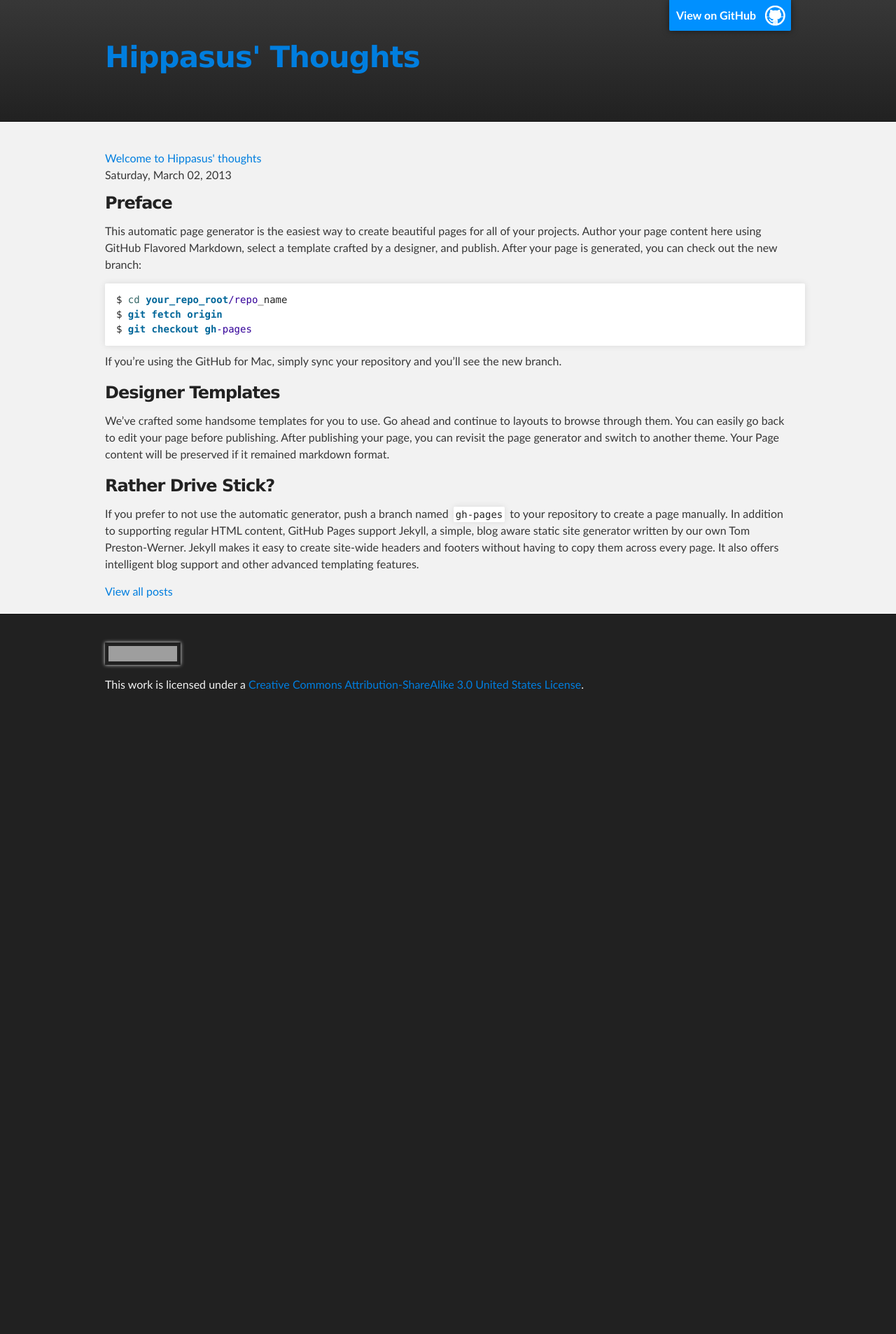
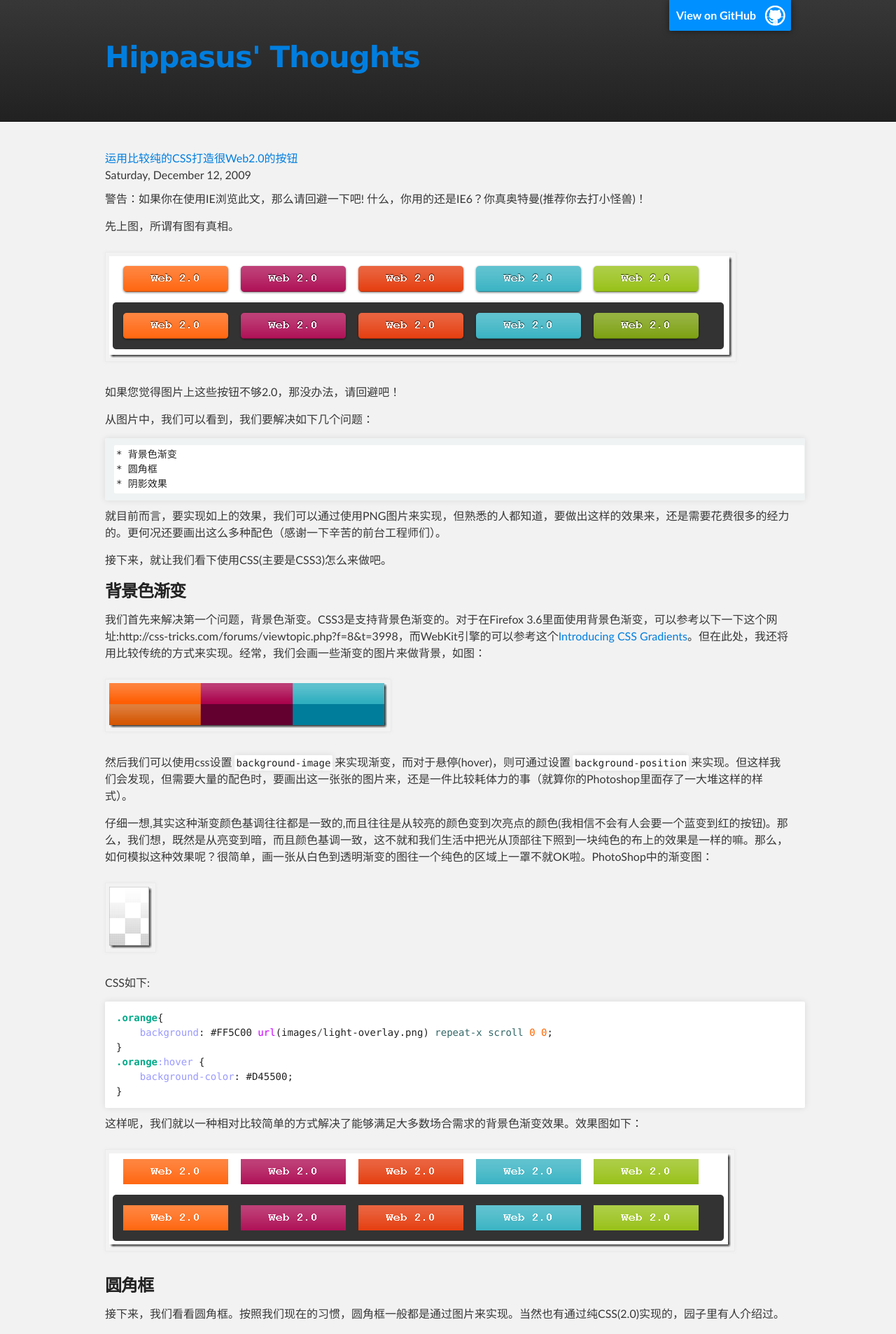
Before and after one commit to hippasus/hippasus.github.com, a Jekyll site: the page built from index.html, in a window 1280 px wide. Shown: the top 1906 px of the page at 70% size. Built offline with Jekyll 4.4.1, drawn with Linux system fonts in a browser that asks for light colours; before the commit the page ends 1025 px from its top, so only the background shows below that; some of the changed text lies outside the part shown; grey boxes are pictures that could not be loaded.

Commit message:
add post for css3 buttons

```diff
--- /dev/null
+++ b/_posts/2009-12-12-use-pure-css-to-build-web2.0-buttons.md
@@ -0,0 +1,216 @@
+---
+layout: post
+title: 运用比较纯的CSS打造很Web2.0的按钮
+---
+
+警告：如果你在使用IE浏览此文，那么请回避一下吧! 什么，你用的还是IE6？你真奥特曼(推荐你去打小怪兽)！
+
+先上图，所谓有图有真相。
+
+![CSS按钮效果图](/images/css-buttons/result.png)
+
+如果您觉得图片上这些按钮不够2.0，那没办法，请回避吧！
+
+从图片中，我们可以看到，我们要解决如下几个问题：
+
+	* 背景色渐变
+	* 圆角框
+	* 阴影效果
+
+就目前而言，要实现如上的效果，我们可以通过使用PNG图片来实现，但熟悉的人都知道，要做出这样的效果来，还是需要花费很多的经力的。更何况还要画出这么多种配色（感谢一下辛苦的前台工程师们）。
+
+接下来，就让我们看下使用CSS(主要是CSS3)怎么来做吧。
+
+
+### 背景色渐变
+
+我们首先来解决第一个问题，背景色渐变。CSS3是支持背景色渐变的。对于在Firefox 3.6里面使用背景色渐变，可以参考以下一下这个网址:http://css-tricks.com/forums/viewtopic.php?f=8&t=3998，而WebKit引擎的可以参考这个[Introducing CSS Gradients](http://webkit.org/blog/175/introducing-css-gradients/)。但在此处，我还将用比较传统的方式来实现。经常，我们会画一些渐变的图片来做背景，如图：
+
+![gradient](/images/css-buttons/gradient-pics_thumb.gif)
+
+然后我们可以使用css设置`background-image`来实现渐变，而对于悬停(hover)，则可通过设置`background-position`来实现。但这样我们会发现，但需要大量的配色时，要画出这一张张的图片来，还是一件比较耗体力的事（就算你的Photoshop里面存了一大堆这样的样式）。
+
+仔细一想,其实这种渐变颜色基调往往都是一致的,而且往往是从较亮的颜色变到次亮点的颜色(我相信不会有人会要一个蓝变到红的按钮)。那么，我们想，既然是从亮变到暗，而且颜色基调一致，这不就和我们生活中把光从顶部往下照到一块纯色的布上的效果是一样的嘛。那么，如何模拟这种效果呢？很简单，画一张从白色到透明渐变的图往一个纯色的区域上一罩不就OK啦。PhotoShop中的渐变图：
+
+![PS gradient](/images/css-buttons/ps-white-gradient_thumb.png)
+
+CSS如下:
+
+{% highlight css %}
+.orange{
+    background: #FF5C00 url(images/light-overlay.png) repeat-x scroll 0 0;
+}
+.orange:hover {
+    background-color: #D45500;
+}
+{% endhighlight %}
+
+这样呢，我们就以一种相对比较简单的方式解决了能够满足大多数场合需求的背景色渐变效果。效果图如下：
+
+![背景色渐变效果图](/images/css-buttons/effect-1_thumb.png)
+
+
+### 圆角框
+
+接下来，我们看看圆角框。按照我们现在的习惯，圆角框一般都是通过图片来实现。当然也有通过纯CSS(2.0)实现的，园子里有人介绍过。
+
+但那样会多写一丁点HTML。幸运的是CSS3支持圆角框，而且目前那些真正叫做的浏览器的浏览器也是支持圆角框的。只是写法稍微有点不同而已。如下:
+
+{% highlight css %}
+.orange{
+    -moz-border-radius: 5px;
+    -webkit-border-radius: 5px;
+}
+{% endhighlight %}
+
+明眼人一看就知道，上面那个是针对Firefox用的，下面是针对webkit内核的浏览器用的。效果图:
+
+![圆角框效果图](/images/css-buttons/effect-gradient_thumb.png)
+
+
+### 阴影效果
+
+在平常切页面(psd->html)的过程中，我最不喜欢做的就是两件事：一件是切圆角框，另外一件是切阴影，第三件便是切带阴影的圆角框(我讨厌数数数不清的人)。
+
+但是，自从看到下面的代码之后，哥笑了。
+
+
+先看效果图：
+
+![加阴影后效果图](/images/css-buttons/effect-2_thumb.png)
+
+这里面，需要特别指出的是，在CSS3里面，我们可以用RGBA模式选取颜色。所谓RGBA就是在原来的RGB中加了个A（废话）。这个A就是指Alpha，即透明度。合起来，我们就叫RGBA。然后写css时就可以采用rgba(0,0,0,0.5)这样的写法了。
+
+对于-moz-box-shadow的写法可以参考[-moz-box-shadow](https://developer.mozilla.org/En/CSS/-moz-box-shadow)
+
+嗯，阴影有了，写法如此简单。什么？文字不够2.0？好吧，继续加码：
+{% highlight css %}
+orange {
+    text-shadow: 0 -1px 1px rgba(0,0,0,0.8);
+}
+{% endhighlight %}
+
+还是明眼人就知道，text-shadow就是给文字加阴影。
+
+哦耶，最终效果图：
+
+![最终效果图](/images/css-buttons/effect-0_thumb.png)
+
+text-shadow的写法可以参考[text-shadow](https://developer.mozilla.org/en/CSS/text-shadow)。
+
+最终的CSS代码如下:
+{% highlight css %}
+.orange,.magenta,.blue,.green,.red {
+    display: inline-block;
+    width: 150px;
+    height: 36px;
+    line-height: 36px;
+    color: #ffffff;
+    text-decoration: none;
+    text-align: center;
+    font-family: "Courier New", Courier, monospace;
+
+    font-weight: bold;
+    background: transparent url(images/light-overlay.png) repeat-x scroll 0 0;
+    margin: 5px;
+    border-bottom: 1px solid rgba(0,0,0,0.25);
+    -moz-border-radius: 5px;
+    -webkit-border-radius: 5px;
+    -moz-box-shadow: 0 1px 3px rgba(0,0,0,0.5);
+
+    -webkit-box-shadow: 0 1px 3px rgba(0,0,0,0.5);
+    text-shadow: 0 -1px 1px rgba(0,0,0,0.8);
+}
+
+.orange {
+    background-color: #FF5C00;
+}
+.orange:hover {
+    background-color: #D45500;
+}
+.blue {
+    background-color: #2DAEBF;
+}
+.blue:hover {
+    background-color: #007D9A;
+}
+.green {
+    background-color: #91BD09;
+}
+.green:hover {
+    background-color: #749A02;
+}
+.red{
+    background-color:#E33100;
+}
+.red:hover {
+    background-color:#872300;
+}
+.magenta{
+    background-color:#A9014B;
+}
+.magenta:hover {
+    background-color:#630030;
+}
+{% endhighlight %}
+
+Html是酱子的:
+{% highlight html%}
+<!DOCTYPE html PUBLIC "-//W3C//DTD XHTML 1.0 Transitional//EN" "http://www.w3.org/TR/xhtml1/DTD/xhtml1-transitional.dtd">
+<html xmlns="http://www.w3.org/1999/xhtml">
+<head>
+     <meta content="text/html; charset=utf-8" http-equiv="Content-Type" />
+     <title>使用比较纯的CSS创建很Web2.0的按钮</title>
+     <style type="text/css">
+ .white-area,.dark-area {
+     padding: 10px;
+     margin: 0px;
+     -moz-border-radius: 5px;
+     -webkit-border-radius: 5px;
+ }
+ .white-area {
+     background-color: #ffffff;
+ }
+ .dark-area {
+     background-color: #333333;
+ }
+ .columns {
+     float: left;
+     margin-left: 10px;
+ }
+ .clear {
+     clear: both;
+ }
+</style>
+     <link rel="stylesheet" href="css3buttons.css" charset="utf-8" />
+</head>
+
+<body>
+     <div class="white-area">
+          <a href="javascript:void(0);" class="orange">Web 2.0</a>
+          <a href="javascript:void(0);" class="magenta">Web 2.0</a>
+          <a href="javascript:void(0);" class="red">Web 2.0</a>
+          <a href="javascript:void(0);" class="blue">Web 2.0</a>
+          <a href="javascript:void(0);" class="green">Web 2.0</a>
+     </div>
+     <div class="dark-area">
+          <a href="javascript:void(0);" class="orange">Web 2.0</a>
+          <a href="javascript:void(0);" class="magenta">Web 2.0</a>
+          <a href="javascript:void(0);" class="red">Web 2.0</a>
+          <a href="javascript:void(0);" class="blue">Web 2.0</a>
+          <a href="javascript:void(0);" class="green">Web 2.0</a>
+     </div>
+</body>
+</html>
+{% endhighlight %}
+
+要看更丰富的效果，可以下源码，点击[下载](/downloads/ButtonsByCSS3.zip)呀！
+
+
+### 结语
+
+嗯，感谢CCTV、感谢KTV，感谢。。。唉呀，谁扔的臭鸡蛋！！！
+
+说正经的，本人不是专业美工，更谈不上UI设计师。我只是一位码农，不管是写代码的的农民也好，还是天天除了写代码就玩农场的程序员也好，我就是这样的。之所以写这篇东西，也是因为看到了这个地方[Awesome buttons with css3](http://www.zurb.com/article/266/super-awesome-buttons-with-css3-and-rgba)，感觉很好玩，就连翻译带自己的理解加上周未休息的时间（农场里面菜还没熟，等得寂寞了），写下这个东西了。
+
+谢谢观赏!
--- a/_posts/2013-03-02-Welcome.md
+++ /dev/null
@@ -1,24 +0,0 @@
----
-layout: post
-title: Welcome to Hippasus' thoughts
----
-
-### Preface
-
-This automatic page generator is the easiest way to create beautiful pages for all of your projects. Author your page content here using GitHub Flavored Markdown, select a template crafted by a designer, and publish. After your page is generated, you can check out the new branch:
-
-{% highlight bat %}
-$ cd your_repo_root/repo_name
-$ git fetch origin
-$ git checkout gh-pages
-{% endhighlight  %}
-
-If you're using the GitHub for Mac, simply sync your repository and you'll see the new branch.
-
-### Designer Templates
-
-We've crafted some handsome templates for you to use. Go ahead and continue to layouts to browse through them. You can easily go back to edit your page before publishing. After publishing your page, you can revisit the page generator and switch to another theme. Your Page content will be preserved if it remained markdown format.
-
-### Rather Drive Stick?
-
-If you prefer to not use the automatic generator, push a branch named <code>gh-pages</code> to your repository to create a page manually. In addition to supporting regular HTML content, GitHub Pages support Jekyll, a simple, blog aware static site generator written by our own Tom Preston-Werner. Jekyll makes it easy to create site-wide headers and footers without having to copy them across every page. It also offers intelligent blog support and other advanced templating features.
--- a/stylesheets/stylesheet.css
+++ b/stylesheets/stylesheet.css
@@ -258,7 +258,7 @@ form {
 }
 
 img {
-  width: 100%;
+  /*width: 100%;*/
   max-width: 100%;
 }
 
```
Also changed, not shown: README.md, images/css-buttons/effect-0_thumb.png (added), images/css-buttons/effect-1_thumb.png (added), images/css-buttons/effect-2_thumb.png (added), images/css-buttons/effect-gradient_thumb.png (added), images/css-buttons/gradient-pics_thumb.gif (added), images/css-buttons/ps-white-gradient_thumb.png (added), images/css-buttons/result.png (added), 1 other file.
